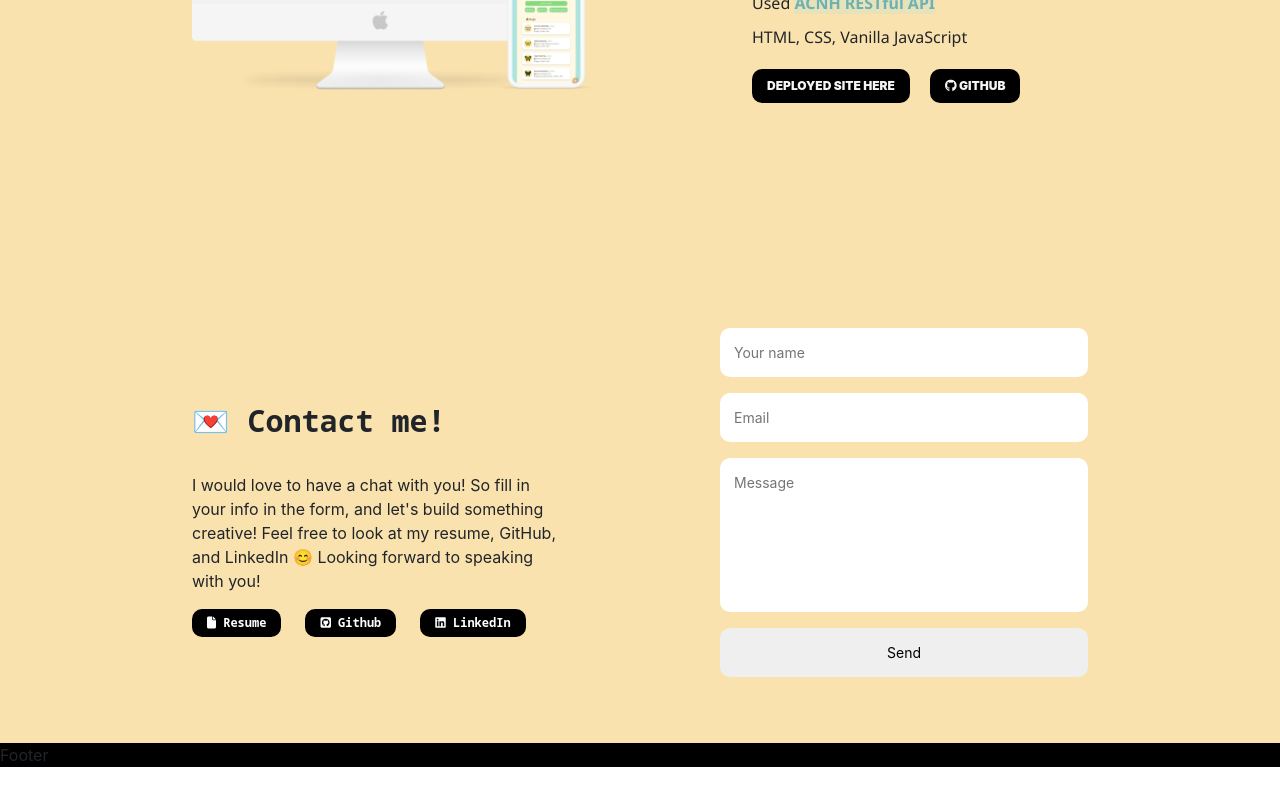
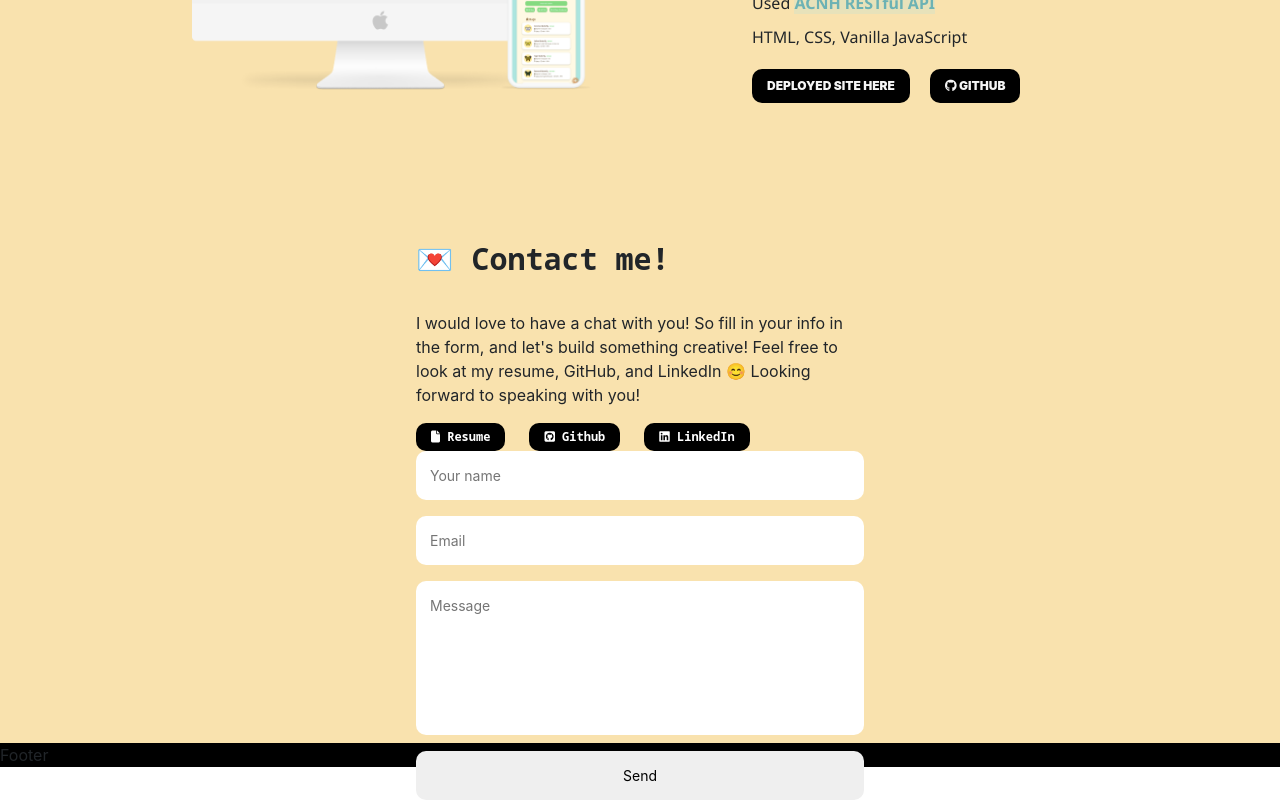
Before and after one commit to yeana-dev/yeana, a React (Create React App) app in the folder client/: page / in a window 1280 px wide. Shown: the part 3691-4491 px from the top of the page. Before the commit the page ends 4458 px from the top, so only its background shows below. Built offline with nearby package versions, Linux system fonts and the light colour scheme.

Commit message:
Added container to make the code eaiser to style

```diff
--- a/client/src/components/Contact.jsx
+++ b/client/src/components/Contact.jsx
@@ -27,12 +27,14 @@ export default function Contact() {
 
   return (
     <div id="contact">
+      <div id="container">
         <div id="contact-left">
           <header>💌 Contact me!</header>
           <p>
             I would love to have a chat with you! So fill in your info in the
             form, and let's build something creative! Feel free to look at my
-          resume, GitHub, and LinkedIn 😊 Looking forward to speaking with you!
+            resume, GitHub, and LinkedIn 😊 Looking forward to speaking with
+            you!
           </p>
           <div id="about-links">
             <a
@@ -62,5 +64,6 @@ export default function Contact() {
           <input type="submit" value="Send" />
         </form>
       </div>
+    </div>
   );
 }
```
Lines whose indentation alone changed are shown as unchanged.
